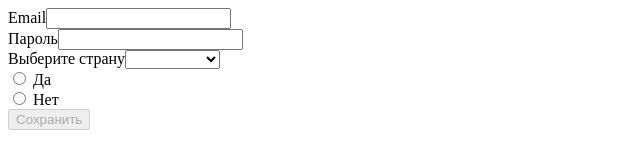
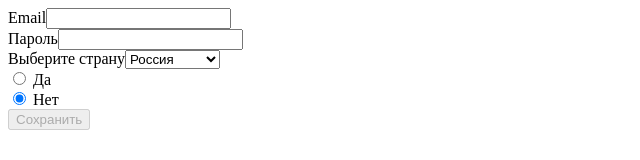
Before and after one commit to Obazure/ANGULAR-MARATHON, an Angular app: page / in a window 1280 px wide. Shown: the top 160 px of the page, without its empty margins (0-640 px from the left). Built offline with nearby package versions, Linux system fonts and the light colour scheme.

Commit message:
37 lesson done. default values to select and radiobutton

```diff
--- a/src/app/forms/forms.component.html
+++ b/src/app/forms/forms.component.html
@@ -32,7 +32,7 @@
             <select
                     required
                     class="form-control"
-                    ngModel
+                    [ngModel]="defaultCountry"
                     name="country"
             >
                 <option value="ru">Россия</option>
@@ -46,7 +46,7 @@
                         type="radio"
                         name="answer"
                         [value]="ans.type"
-                        ngModel
+                        [ngModel]="defaultAnswer"
                         required
                 > {{ans.text}}
             </label>
--- a/src/app/forms/forms.component.ts
+++ b/src/app/forms/forms.component.ts
@@ -1,16 +1,21 @@
-import { Component, OnInit } from '@angular/core';
+import {Component, OnInit} from '@angular/core';
 
 @Component({
-  selector: 'app-forms',
-  templateUrl: './forms.component.html',
-  styleUrls: ['./forms.component.css']
+    selector: 'app-forms',
+    templateUrl: './forms.component.html',
+    styleUrls: ['./forms.component.css']
 })
 export class FormsComponent implements OnInit {
 
-  constructor() { }
+    constructor() {
+    }
 
-  ngOnInit() {
-  }
+    ngOnInit() {
+    }
+
+    defaultAnswer = 'no';
+    defaultCountry = 'ru';
+
     answers = [{
         type: 'yes',
         text: 'Да'
```
